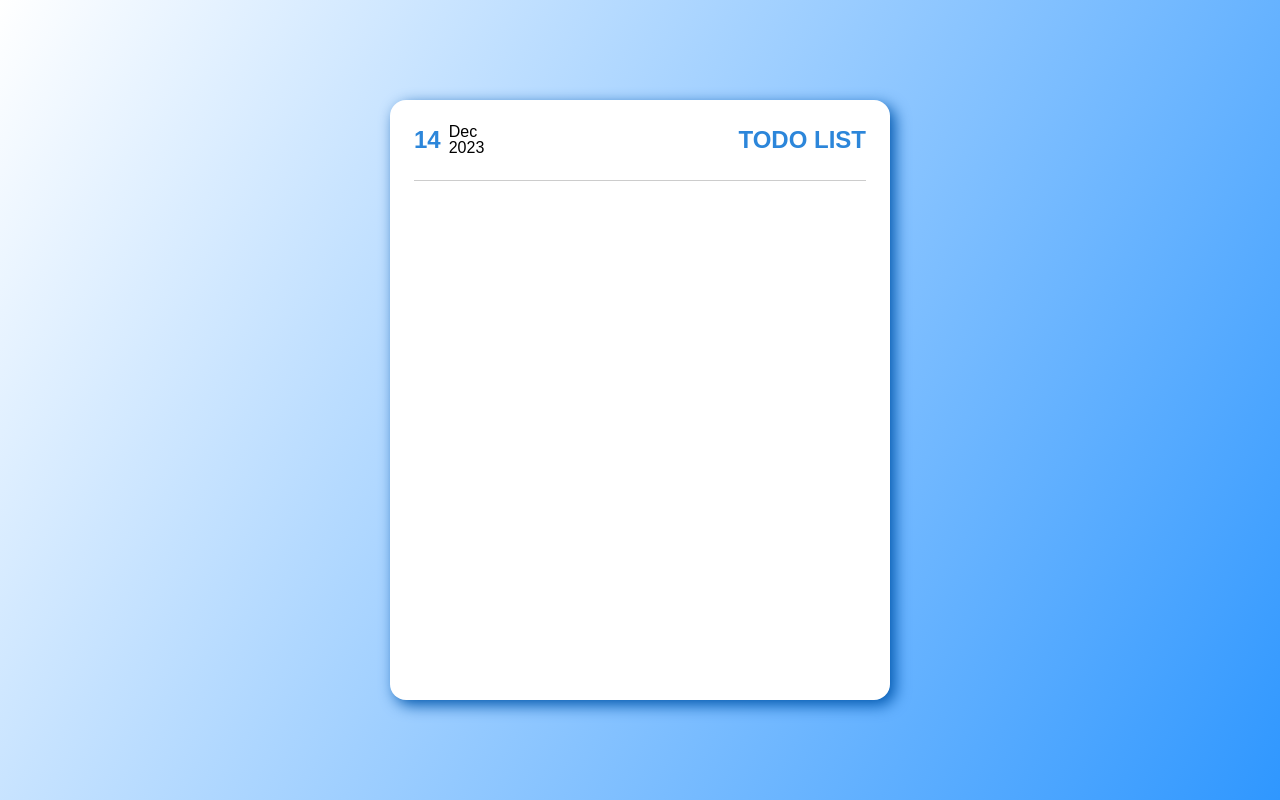
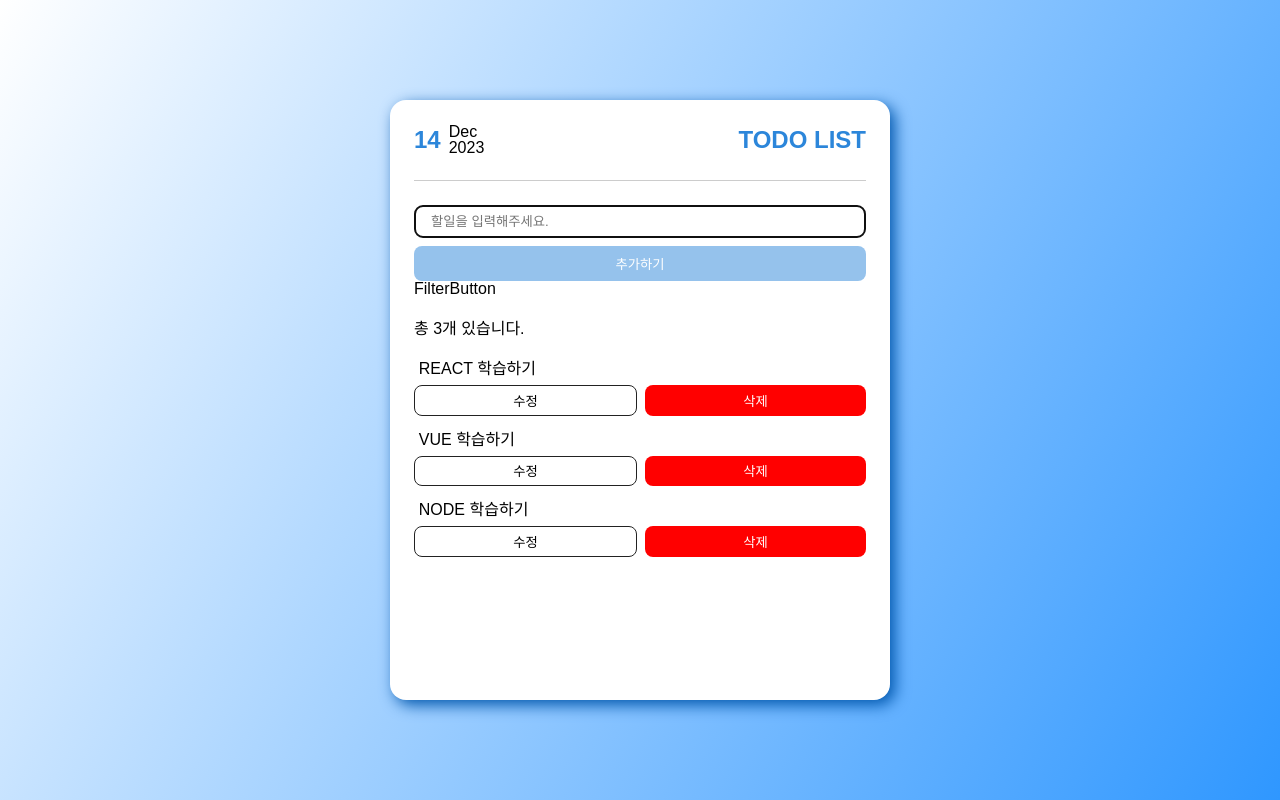
Before and after one commit to Yun7420/todo_list-2023, a React (Create React App) app: page / in a window 1280 px wide. Built offline with nearby package versions, Linux system fonts and the light colour scheme.

Commit message:
04.할일목록 및 기능구현

```diff
--- a/src/App.js
+++ b/src/App.js
@@ -1,30 +1,9 @@
 import React from "react";
-import styled from "styled-components";
 
-// components
+// 컴포넌트
 import Main from "./components/section/Main";
-// styles
-const Container = styled.div`
-  width: 100%;
-  height: 100vh;
-  background: linear-gradient(120deg, rgba(255, 255, 255, 1) 0%, rgba(47, 151, 255, 1) 100%);
-`;
-
-const Wraaper = styled.div`
-  position: absolute;
-  top: 50%;
-  left: 50%;
-  transform: translate(-50%, -50%);
-
-  padding: 1.5rem;
-
-  width: 500px;
-  height: 600px;
-  background-color: #fff;
-  border-radius: 1rem;
-
-  box-shadow: 5px 5px 15px #0057ae;
-`;
+// 스타일
+import { Container, Wraaper } from "./styles/Style";
 
 const App = () => {
   return (
--- a/src/components/section/Main.jsx
+++ b/src/components/section/Main.jsx
@@ -1,19 +1,19 @@
 import React from "react";
-import styled from "styled-components";
+import { useState } from "react";
+import { List, ListLength } from "../../styles/Style"
 
-// components
+// 컴포넌트
 import Title from "../ui/Title";
 import FilterButton from "../ui/FilterButton";
 import Form from "../ui/Form";
 import TodoList from "../ui/TodoList";
 
-// 초기 데이터 생성
+// 초기 데이터
 const seedData = () => {
   const seed = [
-    { id: "list1", name: "HTML 학습하기", completed: false },
-    { id: "list2", name: "CSS 학습하기", completed: false },
-    { id: "list3", name: "JAVASCRIPT 학습하기", completed: false },
-    { id: "list4", name: "REACT 학습하기", completed: false },
+    { id: "list1", name: "REACT 학습하기", completed: false },
+    { id: "list2", name: "VUE 학습하기", completed: false },
+    { id: "list3", name: "NODE 학습하기", completed: false },
   ];
 
   setData(seed);
@@ -23,12 +23,67 @@ const setData = (seed) => {
   localStorage.setItem("todoList", JSON.stringify(seed));
 };
 
-if(!JSON.parse(localStorage.getItem("todoList"))) {
+if (!JSON.parse(localStorage.getItem("todoList"))) {
   seedData();
 }
 
 const Main = () => {
-  return <Title></Title>;
+  // 체크
+  const toggleTaskCompleted = (id) => {
+    const toggleTask = tasks.map((task) => {
+      if (task.id === id) {
+        return { ...task, completed: !task.completed };
+      }
+
+      return task;
+    });
+
+    setData(toggleTask);
+    setTasks(toggleTask);
+  };
+
+  // 수정
+  const editTaskCompleted = (id, newName) => {
+    const editTask = tasks.map((task) => {
+      if (task.id === id) {
+        return { ...task, name: newName };
+      }
+
+      return task;
+    });
+
+    setData(editTask);
+    setTasks(editTask);
+  };
+
+  // 삭제
+  const deleteTaskCompleted = (id) => {
+    const deleteTask = tasks.filter((task) => {
+      return task.id !== id;
+    });
+
+    setData(deleteTask);
+    setTasks(deleteTask);
+  };
+
+  // 할일 리스트 생성
+  const [tasks, setTasks] = useState(
+    JSON.parse(localStorage.getItem("todoList"))
+  );
+
+  const tasksList = tasks.map((task) => (
+    <TodoList task={task} toggleTaskCompleted={toggleTaskCompleted} editTaskCompleted={editTaskCompleted} deleteTaskCompleted={deleteTaskCompleted} />
+  ));
+
+  return (
+    <>
+      <Title />
+      <Form setData={setData} tasks={tasks} setTasks={setTasks} />
+      <FilterButton></FilterButton>
+      <ListLength>총 {tasksList.length}개 있습니다.</ListLength>
+      <List>{tasksList}</List>
+    </>
+  );
 };
 
 export default Main;
--- a/src/components/ui/Form.jsx
+++ b/src/components/ui/Form.jsx
@@ -1,9 +1,43 @@
-import React from 'react'
+import React from "react";
+import { useState, useRef, useEffect } from "react";
+import { FormBox } from "../../styles/Style"
 
-const Form = () => {
+const Form = ({ setData, tasks, setTasks }) => {
+  // 포커스 효과
+  const inputRef = useRef();
+
+  useEffect(() => {
+    inputRef.current.focus();
+  }, []);
+
+  // 할일 추가
+  const [name, setName] = useState("");
+
+  const onChangeEvent = (e) => {
+    setName(e.target.value);
+  };
+
+  const onSubmitEvent = (e) => {
+    e.preventDefault();
+
+    addTask(name);
+    setName("");
+  };
+
+  const addTask = (name) => {
+    const newTask = { id: `list-${new Date()}`, name, completed: false };
+    const newTasks = [...tasks, newTask];
+
+    setData(newTasks);
+    setTasks(newTasks);
+  };
+
   return (
-    <div>Form</div>
-  )
-}
+    <FormBox onSubmit={onSubmitEvent} style={{ marginTop: "1.5rem" }}>
+      <input type="text" placeholder="할일을 입력해주세요." ref={inputRef} value={name} onChange={onChangeEvent} />
+      <button type="submit" disabled={!name.trim()}>추가하기</button>
+    </FormBox>
+  );
+};
 
-export default Form
+export default Form;
--- a/src/components/ui/Title.jsx
+++ b/src/components/ui/Title.jsx
@@ -1,24 +1,31 @@
 import React from "react";
 
-// javascript
-import {today, todayYear, todayMonth, todayDate, monthList, todayTextMonth} from "../../js/title"
-// styles
-import {TitleBox, Calendar} from "../../styles/titleStyles"
+// 스타일
+import { TitleBox } from "../../styles/Style";
+
+// 날짜 표시
+export const today = new Date();
+export const todayYear = today.getFullYear();
+export const todayMonth = today.getMonth() + 1;
+export const todayDate = today.getDate();
+
+export const monthList = [ "Jan", "Feb", "Mar", "Apr", "May", "Jun", "Jul", "Aug", "Sep", "Oct", "Nov", "Dec" ];
+export const todayTextMonth = monthList[todayMonth];
 
 const Title = () => {
   return (
     <TitleBox>
-      <Calendar>
+      <div>
         <h1>{todayDate}</h1>
         <div>
           <p>{todayTextMonth}</p>
           <p>{todayYear}</p>
         </div>
-      </Calendar>
+       </div>
 
       <h1>TODO LIST</h1>
     </TitleBox>
-  )
+  );
 };
 
 export default Title;
--- a/src/components/ui/TodoList.jsx
+++ b/src/components/ui/TodoList.jsx
@@ -1,9 +1,59 @@
-import React from 'react'
+import React from "react";
+import { useState, useRef, useEffect } from "react";
 
-const TodoList = () => {
-  return (
-    <div>TodoList</div>
-  )
-}
+const TodoList = ({ task, toggleTaskCompleted, editTaskCompleted, deleteTaskCompleted }) => {
+  // 포커스 효과
+  const inputRef = useRef(null);
 
-export default TodoList
+  useEffect(() => {
+    if (isEdit) {
+      inputRef.current.focus();
+    }
+  });
+
+  // 뷰 || 수정 화면 전환
+  const [isEdit, setIsEdit] = useState(false);
+
+  const onClickEvent = () => {
+    setIsEdit(false);
+  };
+
+  // 할일 수정
+  const [newName, setNewName] = useState(task.name);
+
+  const onSubmitEvent = (e) => {
+    e.preventDefault();
+
+    editTaskCompleted(task.id, newName);
+    setIsEdit(false);
+  };
+
+  const viewTemplate = (
+    <li className="viewBox">
+      <label>
+        <input type="checkbox" className="viewInput" onChange={() => toggleTaskCompleted(task.id)} />
+        <span>{task.name}</span>
+      </label>
+      <div>
+        <button onClick={() => setIsEdit(true)}>수정</button>
+        <button onClick={() => deleteTaskCompleted(task.id)}>삭제</button>
+      </div>
+    </li>
+  );
+
+  const editingTemplate = (
+    <li className="editBox">
+      <form onSubmit={onSubmitEvent}>
+        <input type="text" className="editInput" ref={inputRef} onChange={(e) => setNewName(e.target.value)} />
+        <div>
+          <button onClick={onClickEvent}>취소</button>
+          <button>저장</button>
+        </div>
+      </form>
+    </li>
+  );
+
+  return <>{isEdit ? editingTemplate : viewTemplate}</>;
+};
+
+export default TodoList;
--- a/src/js/title.js
+++ /dev/null
@@ -1,8 +0,0 @@
-// 날짜 표시
-export const today = new Date();
-export const todayYear = today.getFullYear();
-export const todayMonth = today.getMonth() + 1;
-export const todayDate = today.getDate();
-
-export const monthList = ["Jan", "Feb", "Mar", "Apr", "May", "Jun", "Jul", "Aug", "Sep", "Oct", "Nov", "Dec"];
-export const todayTextMonth = monthList[todayMonth];
--- /dev/null
+++ b/src/styles/Style.js
@@ -0,0 +1,151 @@
+import styled from "styled-components";
+
+// App 스타일
+export const Container = styled.div`
+  width: 100%;
+  height: 100vh;
+  background: linear-gradient(
+    120deg,
+    rgba(255, 255, 255, 1) 0%,
+    rgba(47, 151, 255, 1) 100%
+  );
+`;
+
+export const Wraaper = styled.div`
+  position: absolute;
+  top: 50%;
+  left: 50%;
+  transform: translate(-50%, -50%);
+
+  padding: 1.5rem;
+
+  width: 500px;
+  height: 600px;
+  background-color: #fff;
+  border-radius: 1rem;
+  box-shadow: 5px 5px 15px #0057ae;
+`;
+
+// Main 스타일
+
+// Title 스타일
+export const TitleBox = styled.div`
+  display: flex;
+  justify-content: space-between;
+  align-items: center;
+
+  padding-bottom: 1.5rem;
+  border-bottom: 1px solid #ccc;
+
+  > div:nth-of-type(1) {
+    display: flex;
+    align-items: center;
+    gap: 0.5rem;
+  }
+
+  h1 {
+    font-size: 1.5rem;
+    font-weight: bold;
+    color: #2c86da;
+  }
+`;
+
+// Form 스타일
+export const FormBox = styled.form`
+  margin-top: 1.5rem;
+
+  input {
+    padding: 0.5rem 1rem;
+    width: 100%;
+    border: 1px solid #ccc;
+    border-radius: 0.5rem;
+  }
+
+  button {
+    margin-top: 0.5rem;
+    padding: 0.5rem 0;
+    width: 100%;
+    background-color: #2c86da;
+    border-radius: 0.5rem;
+    color: #fff;
+  }
+
+  button:disabled {
+    opacity: 50%;
+  }
+`;
+
+// FilterButton 스타일
+
+// TodoList 스타일
+export const ListLength = styled.h2`
+  margin: 1.5rem 0;
+`;
+
+export const List = styled.ul`
+  display: flex;
+  flex-direction: column;
+  gap: 1rem;
+
+  .viewBox {
+    input {
+      display: none;
+    }
+
+    span {
+      padding: 0.3rem;
+      width: 100%;
+    }
+
+    div {
+      margin-top: 0.5rem;
+      display: flex;
+      gap: 0.5rem;
+
+      button {
+        flex: 1;
+        padding: 0.3rem;
+        border-radius: 0.5rem;
+      }
+
+      button:nth-of-type(1) {
+        border: 1px solid #222;
+      }
+
+      button:nth-of-type(2) {
+        background-color: red;
+        color: #fff;
+      }
+    }
+  }
+
+  .editBox {
+    input {
+      padding: 0.3rem;
+      width: 100%;
+      border: 1px solid #ccc;
+      border-radius: 0.2rem;
+    }
+
+    div {
+      margin-top: 0.5rem;
+      display: flex;
+      gap: 0.5rem;
+
+      button {
+        flex: 1;
+        padding: 0.3rem;
+        border-radius: 0.5rem;
+      }
+
+      button:nth-of-type(1) {
+        border: 1px solid #222;
+      }
+
+      button:nth-of-type(2) {
+        background-color: #2c86da;
+        color: #fff;
+      }
+    }
+  }
+`;
--- a/src/styles/titleStyles.js
+++ /dev/null
@@ -1,22 +0,0 @@
-import styled from "styled-components";
-
- export const TitleBox = styled.div`
-  display: flex;
-  justify-content: space-between;
-  align-items: center;
-
-  padding-bottom: 1.5rem;
-  border-bottom: 1px solid #ccc;
-
-  h1 {
-    font-size: 1.5rem;
-    font-weight: bold;
-    color: #2C86DA;
-  }
-`
-
-export const Calendar = styled.div`
-  display: flex;
-  align-items: center;
-  gap: 0.5rem;
-`
```
